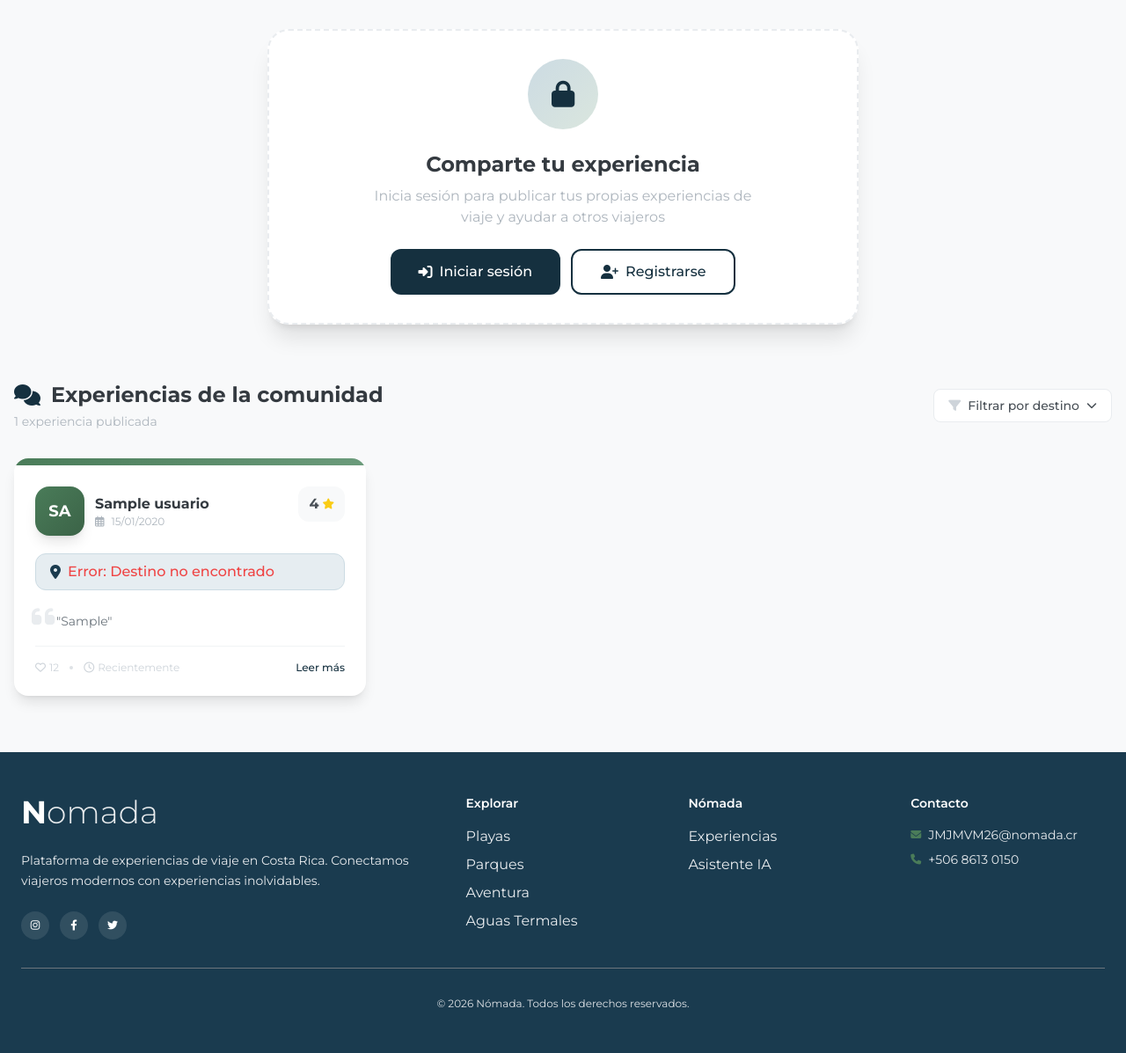
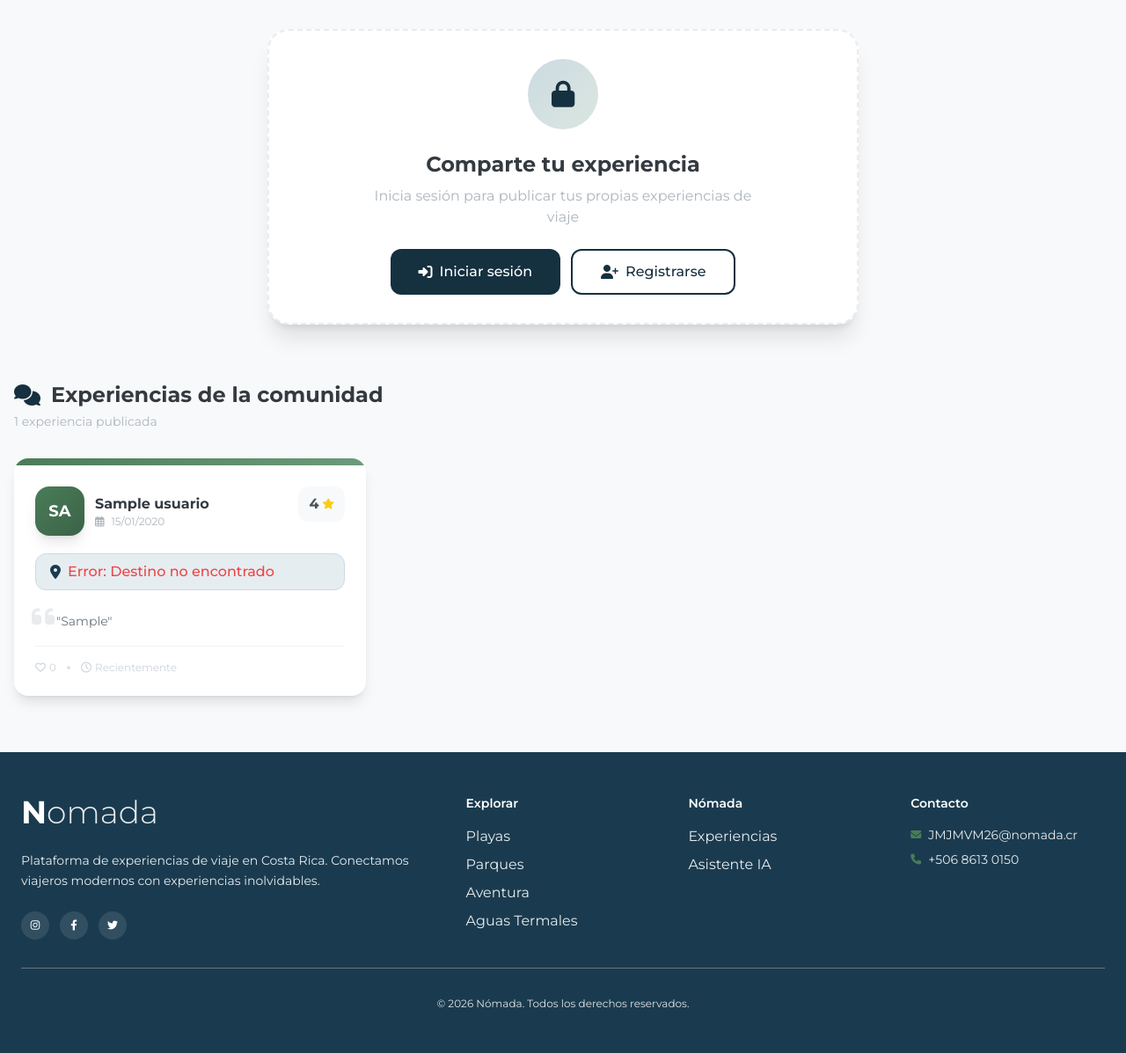
Before and after one commit to JoshVM04/ProyectoFinal, a Flask app: page /experiencias/ in a window 1280 px wide. Shown: the part 419-1616 px from the top of the page at 88% size. Run offline with Flask 3, Linux system fonts and the light colour scheme; tables that the repository leaves empty or names only in its code hold one stand-in row (values such as "Sample post"); some libraries are stand-ins or nearby versions.

Commit message:
Update experiencias.html

```diff
--- a/app/templates/experiencias.html
+++ b/app/templates/experiencias.html
@@ -136,13 +134,13 @@
                                           class="w-full p-4 border-2 border-gray-200 rounded-xl focus:border-primary-500 focus:ring-4 focus:ring-primary-100 transition-all duration-300 resize-none"
                                           placeholder="Cuéntanos sobre tu experiencia... ¿Qué hiciste? ¿Qué recomendarías?"
                                           maxlength="500" id="comment-textarea"></textarea>
-                                <div class="absolute bottom-3 right-3 text-xs font-medium" id="char-counter">
-                                    <span id="char-current">0</span>/<span id="char-max">500</span>
+                                <div class="absolute bottom-3 right-3 text-xs font-medium text-gray-400" id="char-counter">
+                                    <span id="char-current">0</span>/500
                                 </div>
                             </div>
                         </div>
 
-                        <!-- Professional star rating system -->
+                        <!-- Rating stars -->
                         <div class="mb-8">
                             <label class="block text-sm font-semibold text-gray-700 mb-3">
                                 <i class="fas fa-star text-yellow-500 mr-2"></i>
@@ -206,7 +203,7 @@
                         <i class="fas fa-lock text-3xl text-primary-600"></i>
                     </div>
                     <h3 class="text-2xl font-bold text-gray-800 mb-2">Comparte tu experiencia</h3>
-                    <p class="text-gray-500 mb-6 max-w-md mx-auto">Inicia sesión para publicar tus propias experiencias de viaje y ayudar a otros viajeros</p>
+                    <p class="text-gray-500 mb-6 max-w-md mx-auto">Inicia sesión para publicar tus propias experiencias de viaje</p>
                     <div class="flex flex-col sm:flex-row gap-3 justify-center">
                         <a href="{{ url_for('auth.login') }}" class="bg-primary-600 hover:bg-primary-700 text-white px-8 py-3 rounded-xl transition-all hover:scale-105 font-medium flex items-center justify-center gap-2">
                             <i class="fas fa-sign-in-alt"></i>
@@ -235,15 +232,6 @@
                         {{ experiencias|length }} {{ 'experiencia publicada' if experiencias|length == 1 else 'experiencias publicadas' }}
                     </p>
                 </div>
-
-                <!-- Filter dropdown (optional) -->
-                <div class="mt-4 sm:mt-0 relative">
-                    <button class="bg-white border border-gray-200 rounded-lg px-4 py-2 text-sm font-medium text-gray-700 hover:bg-gray-50 flex items-center gap-2">
-                        <i class="fas fa-filter text-gray-400"></i>
-                        Filtrar por destino
-                        <i class="fas fa-chevron-down text-xs"></i>
-                    </button>
-                </div>
             </div>
 
             <!-- Experiences grid -->
@@ -303,12 +303,12 @@
                             </p>
                         </div>
 
-                        <!-- Footer with engagement -->
+                        <!-- Footer -->
                         <div class="flex items-center justify-between pt-4 border-t border-gray-100">
                             <div class="flex items-center gap-3 text-gray-400 text-xs">
                                 <button class="hover:text-primary-600 transition-colors flex items-center gap-1">
                                     <i class="far fa-heart"></i>
-                                    <span>12</span>
+                                    <span>0</span>
                                 </button>
                                 <span class="w-1 h-1 bg-gray-300 rounded-full"></span>
                                 <span class="flex items-center gap-1">
@@ -316,23 +316,15 @@
                                     <span>{{ experiencia.fecha_humana if experiencia.fecha_humana else 'Recientemente' }}</span>
                                 </span>
                             </div>
-                            <div class="text-xs font-medium text-primary-600 hover:text-primary-700 cursor-pointer">
-                                Leer más
-                            </div>
                         </div>
                     </div>
                 </div>
                 {% else %}
-                <!-- Empty state with illustration -->
+                <!-- Empty state -->
                 <div class="col-span-full text-center py-20">
                     <div class="max-w-md mx-auto">
-                        <div class="relative">
-                            <div class="w-32 h-32 bg-gradient-to-br from-primary-100 to-secondary-100 rounded-full mx-auto mb-6 flex items-center justify-center">
-                                <i class="fas fa-map-marked-alt text-5xl text-primary-400"></i>
-                            </div>
-                            <div class="absolute -top-2 -right-2 w-12 h-12 bg-yellow-100 rounded-full flex items-center justify-center animate-bounce">
-                                <i class="fas fa-smile text-2xl text-yellow-600"></i>
-                            </div>
+                        <div class="w-32 h-32 bg-gradient-to-br from-primary-100 to-secondary-100 rounded-full mx-auto mb-6 flex items-center justify-center">
+                            <i class="fas fa-map-marked-alt text-5xl text-primary-400"></i>
                         </div>
                         <h3 class="text-2xl font-bold text-gray-800 mb-2">Aún no hay experiencias</h3>
                         <p class="text-gray-500 mb-6">Sé el primero en compartir tu aventura en Costa Rica</p>
@@ -347,24 +339,6 @@
                 {% endfor %}
             </div>
         </div>
-
-        <!-- Pagination (if needed) -->
-        {% if experiencias|length >= 9 %}
-        <div class="flex justify-center mt-12">
-            <nav class="inline-flex gap-2" aria-label="Paginación">
-                <button class="w-10 h-10 rounded-lg border border-gray-200 bg-white text-gray-600 hover:bg-primary-50 hover:border-primary-300 transition-colors">
-                    <i class="fas fa-chevron-left text-sm"></i>
-                </button>
-                <button class="w-10 h-10 rounded-lg bg-primary-600 text-white font-medium">1</button>
-                <button class="w-10 h-10 rounded-lg border border-gray-200 bg-white text-gray-600 hover:bg-primary-50 hover:border-primary-300 transition-colors">2</button>
-                <button class="w-10 h-10 rounded-lg border border-gray-200 bg-white text-gray-600 hover:bg-primary-50 hover:border-primary-300 transition-colors">3</button>
-                <button class="w-10 h-10 rounded-lg border border-gray-200 bg-white text-gray-600 hover:bg-primary-50 hover:border-primary-300 transition-colors">4</button>
-                <button class="w-10 h-10 rounded-lg border border-gray-200 bg-white text-gray-600 hover:bg-primary-50 hover:border-primary-300 transition-colors">
-                    <i class="fas fa-chevron-right text-sm"></i>
-                </button>
-            </nav>
-        </div>
-        {% endif %}
     </div>
 </div>
 
@@ -442,36 +416,13 @@
 
     if (textarea && charCurrent) {
         textarea.addEventListener('input', function() {
-            const count = this.value.length;
-            charCurrent.textContent = count;
-
-            // Change counter color based on remaining chars
-            const counter = document.getElementById('char-counter');
-            if (count > 450) {
-                counter.classList.add('text-orange-500');
-                counter.classList.remove('text-gray-400');
-            } else {
-                counter.classList.remove('text-orange-500');
-                counter.classList.add('text-gray-400');
-            }
-
-            if (count >= 500) {
-                counter.classList.add('text-red-500');
-                counter.classList.remove('text-orange-500');
-            }
+            charCurrent.textContent = this.value.length;
         });
-    }
-
-    // ===== INITIALIZE RATING IF PRESELECTED =====
-    const selectedRating = document.querySelector('input[name="rating"]:checked');
-    if (selectedRating) {
-        setRating(parseInt(selectedRating.value));
     }
 });
 </script>
 
 <style>
-/* Star rating styles */
 .star {
     transition: all 0.2s ease;
 }
```
Also changed, not shown: other parts of app/templates/experiencias.html (+28 -39 lines).
